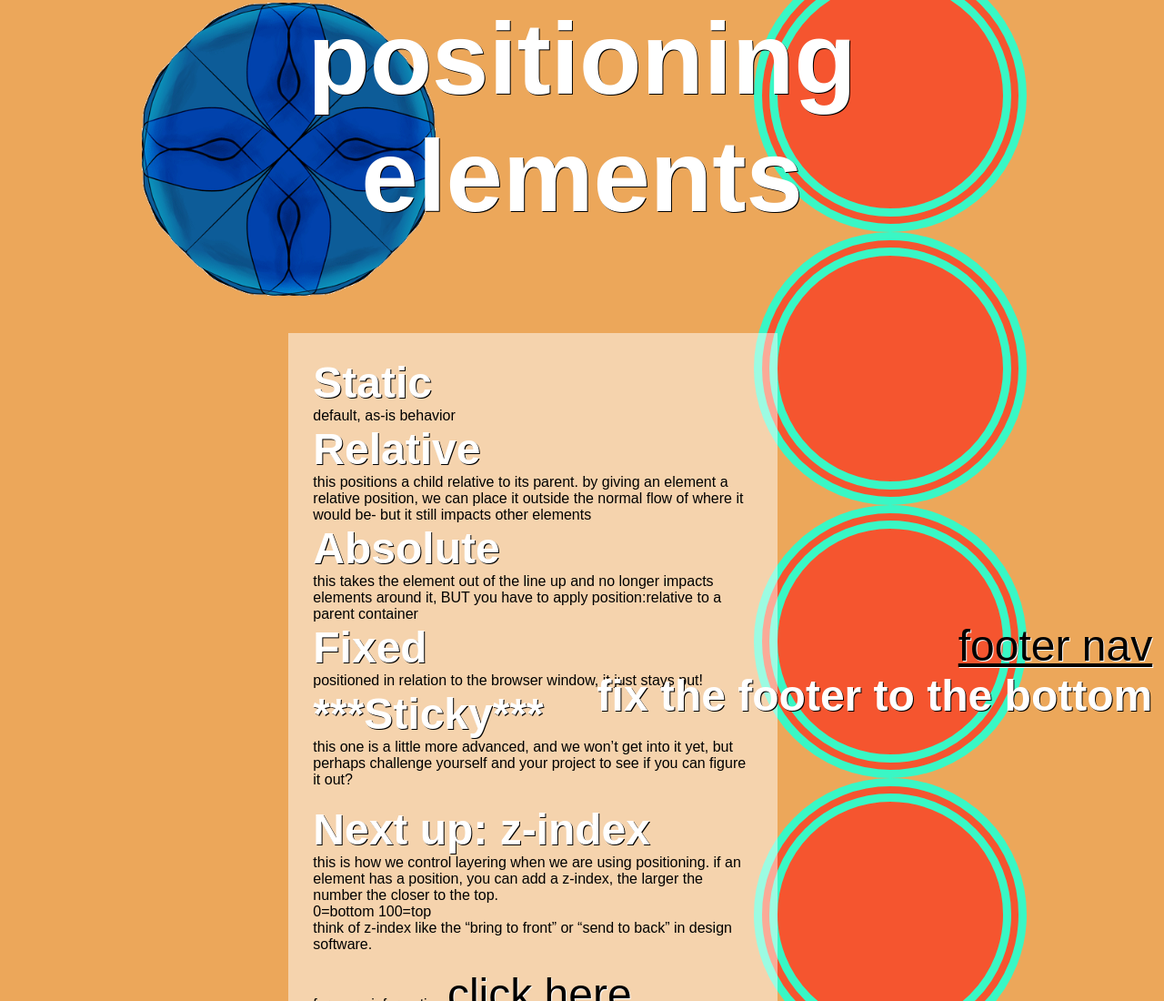
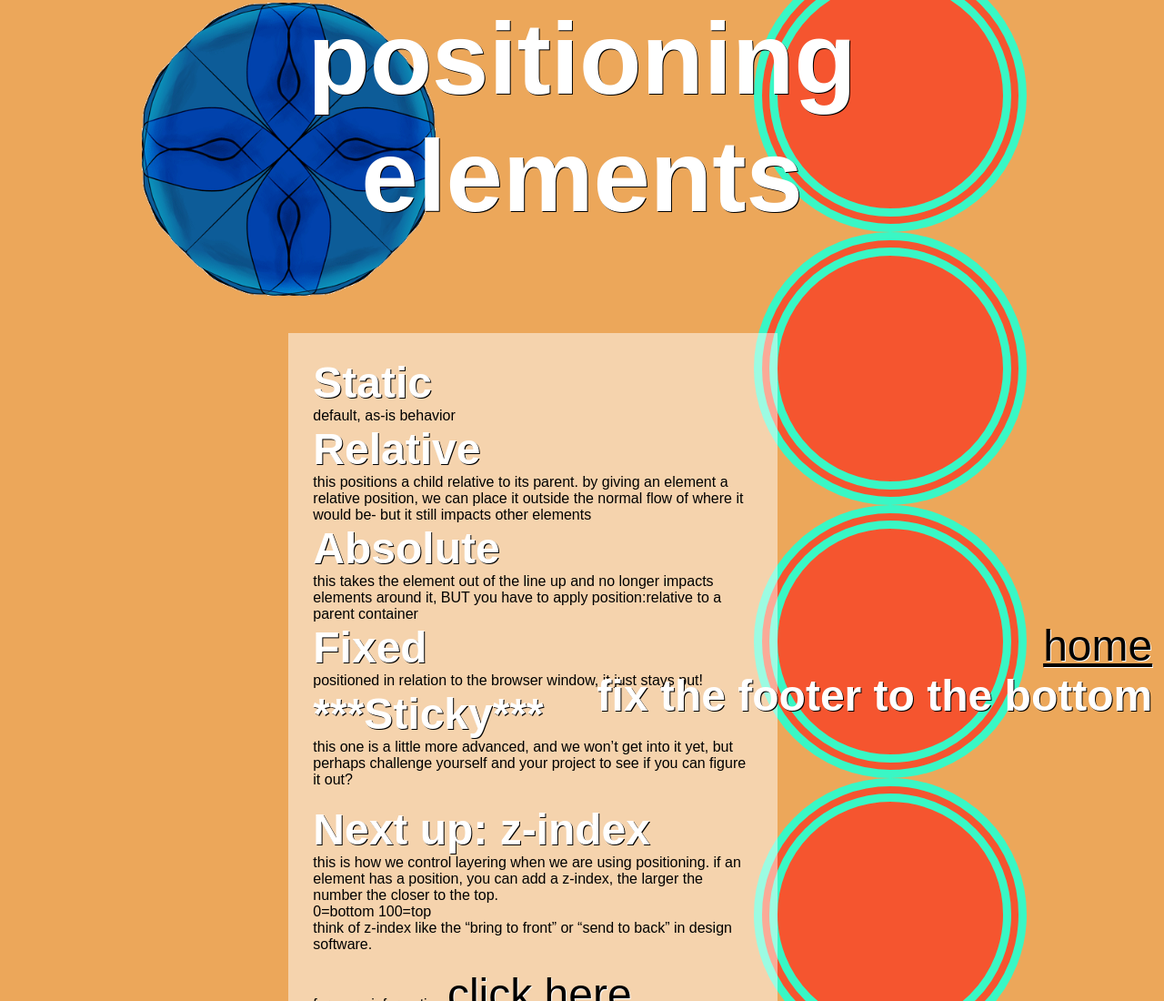
Before and after one commit to owollman/interactive-sketchbook, a plain HTML site: page 16_positiondemo/positioning.html in a window 1280 px wide. Shown: the top 1100 px of the page at 91% size. Drawn offline with Linux system fonts and the light colour scheme; a web font is replaced by a local one.

Commit message:
Update positioning.html

```diff
--- a/16_positiondemo/positioning.html
+++ b/16_positiondemo/positioning.html
@@ -40,7 +40,7 @@
 	</div>
 
   <footer>
-    <a href="#">footer nav</a>
+    <a href="../index.html">home</a>
     <h3>fix the footer to the bottom</h3>
 
   </footer>
```
